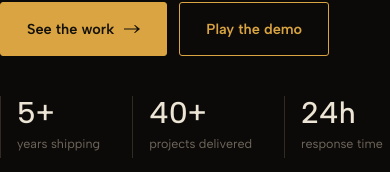
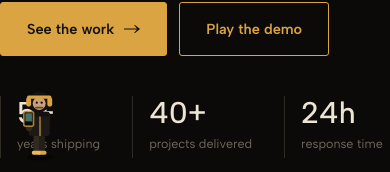
Before and after one commit to EverKrypton/portfolio-professional, a Next.js app: page / in a window 390 px wide. Shown: the part 672-844 px from the top of the page. Built offline with nearby package versions, Linux system fonts and the light colour scheme; a web font is replaced by a local one.

Commit message:
Add scroll-driven dev mascot with phone

```diff
--- a/app/globals.css
+++ b/app/globals.css
@@ -146,8 +146,23 @@ h2.section-title {
 .contact-lines a small { font-family: var(--font-mono); font-size: 11.5px; letter-spacing: 0.1em; color: var(--faint); text-transform: uppercase; }
 @media (hover: hover) { .contact-lines a:hover { color: var(--gold); } .contact-lines a:hover small { color: var(--gold); } }
 
-footer.site-footer { padding: 28px 0 max(48px, env(safe-area-inset-bottom)); color: var(--faint); font-size: 13px; }
-.foot { display: flex; justify-content: space-between; gap: 12px; flex-wrap: wrap; }
+footer.site-footer { padding: 28px 0 max(96px, env(safe-area-inset-bottom)); color: var(--faint); font-size: 13px; }
+
+/* Mascot walker: fixed bottom track, scroll-driven */
+.mascot {
+  position: fixed; left: 14px; bottom: max(10px, env(safe-area-inset-bottom));
+  z-index: 40; pointer-events: none; will-change: transform;
+}
+.mascot svg { display: block; overflow: visible; }
+.mascot .leg { transform-box: fill-box; transform-origin: 50% 0%; }
+.mascot.is-walking .leg-front { animation: stride 0.44s ease-in-out infinite alternate; }
+.mascot.is-walking .leg-back { animation: stride 0.44s ease-in-out infinite alternate-reverse; }
+.mascot.is-idle .arm { animation: phonecheck 2.6s ease-in-out infinite; }
+.mascot.is-idle .phone-glow { animation: glowpulse 2.6s ease-in-out infinite; }
+.mascot .arm { transform-box: fill-box; transform-origin: 20% 20%; }
+@keyframes stride { from { transform: rotate(-16deg); } to { transform: rotate(16deg); } }
+@keyframes phonecheck { 0%, 100% { transform: rotate(0deg); } 50% { transform: rotate(-7deg); } }
+@keyframes glowpulse { 0%, 100% { opacity: 0.65; } 50% { opacity: 1; } }.foot { display: flex; justify-content: space-between; gap: 12px; flex-wrap: wrap; }
 .foot a { color: var(--faint); }
 @media (hover: hover) { .foot a:hover { color: var(--gold); } }
 
--- a/app/page.tsx
+++ b/app/page.tsx
@@ -1,5 +1,6 @@
 import type { Metadata } from 'next';
 import dynamic from 'next/dynamic';
+import MascotWalker from '@/components/MascotWalker';
 import { site, skills, projects, services } from '@/lib/site';
 
 const PlayableGame = dynamic(() => import('@/components/PlayableGame'), { ssr: false });
@@ -145,6 +146,7 @@ export default function Page() {
           <span><a href="/sitemap.xml">Sitemap</a> · <a href="/robots.txt">Robots</a> · <a href="/llms.txt">llms.txt</a></span>
         </div>
       </footer>
+      <MascotWalker />
     </>
   );
 }
--- /dev/null
+++ b/components/MascotWalker.tsx
@@ -0,0 +1,91 @@
+'use client';
+import { useEffect, useRef, useState } from 'react';
+
+// Dev mascot: walks across the bottom as you scroll, phone in hand.
+// Scroll down → walks right · scroll up → walks left · stop → checks phone.
+export default function MascotWalker() {
+  const [x, setX] = useState(0);
+  const [dir, setDir] = useState<1 | -1>(1);
+  const [walking, setWalking] = useState(false);
+  const [enabled, setEnabled] = useState(false);
+  const lastY = useRef(0);
+  const stopTimer = useRef<ReturnType<typeof setTimeout> | null>(null);
+
+  useEffect(() => {
+    if (window.matchMedia('(prefers-reduced-motion: reduce)').matches) return;
+    if (window.innerWidth < 380) return;
+    setEnabled(true);
+
+    let raf = 0;
+    const onScroll = () => {
+      cancelAnimationFrame(raf);
+      raf = requestAnimationFrame(() => {
+        const y = window.scrollY;
+        const max = document.documentElement.scrollHeight - window.innerHeight;
+        const progress = max > 0 ? Math.min(1, Math.max(0, y / max)) : 0;
+        const track = Math.max(0, window.innerWidth - 96);
+        setX(progress * track);
+        if (y !== lastY.current) {
+          setDir(y > lastY.current ? 1 : -1);
+          setWalking(true);
+          lastY.current = y;
+          if (stopTimer.current) clearTimeout(stopTimer.current);
+          stopTimer.current = setTimeout(() => setWalking(false), 160);
+        }
+      });
+    };
+    onScroll();
+    window.addEventListener('scroll', onScroll, { passive: true });
+    window.addEventListener('resize', onScroll);
+    return () => {
+      window.removeEventListener('scroll', onScroll);
+      window.removeEventListener('resize', onScroll);
+      cancelAnimationFrame(raf);
+      if (stopTimer.current) clearTimeout(stopTimer.current);
+    };
+  }, []);
+
+  if (!enabled) return null;
+
+  return (
+    <div
+      className={`mascot ${walking ? 'is-walking' : 'is-idle'}`}
+      style={{ transform: `translateX(${x}px) scaleX(${dir})` }}
+      aria-hidden="true"
+    >
+      <svg viewBox="0 0 64 96" width="52" height="78">
+        {/* shadow */}
+        <ellipse cx="32" cy="90" rx="16" ry="4" fill="rgba(0,0,0,.45)" />
+        {/* legs */}
+        <g className="leg leg-back">
+          <rect x="26" y="62" width="7" height="24" rx="2" fill="#241f1b" />
+          <rect x="24" y="82" width="11" height="5" rx="2" fill="#d9a441" />
+        </g>
+        <g className="leg leg-front">
+          <rect x="33" y="62" width="7" height="24" rx="2" fill="#33291f" />
+          <rect x="31" y="82" width="11" height="5" rx="2" fill="#eab953" />
+        </g>
+        {/* torso: hoodie */}
+        <rect x="20" y="34" width="26" height="30" rx="4" fill="#1d1917" />
+        <rect x="31" y="34" width="2" height="30" fill="#d9a441" opacity="0.7" />
+        <rect x="20" y="34" width="26" height="6" rx="3" fill="#141110" />
+        {/* head + hood */}
+        <circle cx="33" cy="22" r="13" fill="#141110" />
+        <circle cx="33" cy="24" r="8" fill="#c9a07a" />
+        <circle cx="30" cy="23" r="1.4" fill="#14100a" />
+        <circle cx="36" cy="23" r="1.4" fill="#14100a" />
+        <rect x="28" y="28" width="10" height="2" rx="1" fill="#14100a" opacity="0.6" />
+        {/* headphones */}
+        <rect x="18" y="14" width="30" height="4" rx="2" fill="#d9a441" />
+        <rect x="17" y="16" width="6" height="12" rx="3" fill="#d9a441" />
+        <rect x="43" y="16" width="6" height="12" rx="3" fill="#d9a441" />
+        {/* arm holding phone */}
+        <g className="arm">
+          <rect x="42" y="40" width="7" height="18" rx="3" fill="#33291f" />
+          <rect x="40" y="34" width="12" height="18" rx="2" fill="#0c0a08" stroke="#d9a441" strokeWidth="1.5" />
+          <rect className="phone-glow" x="42" y="36" width="8" height="10" fill="#5fa99c" />
+        </g>
+      </svg>
+    </div>
+  );
+}
```
